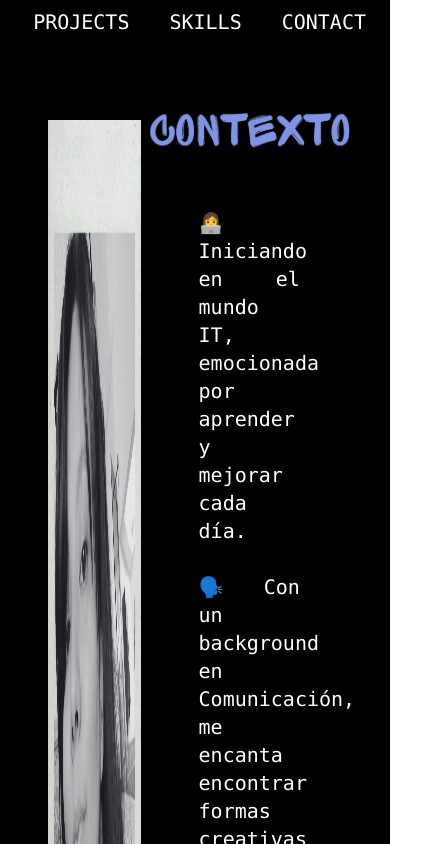
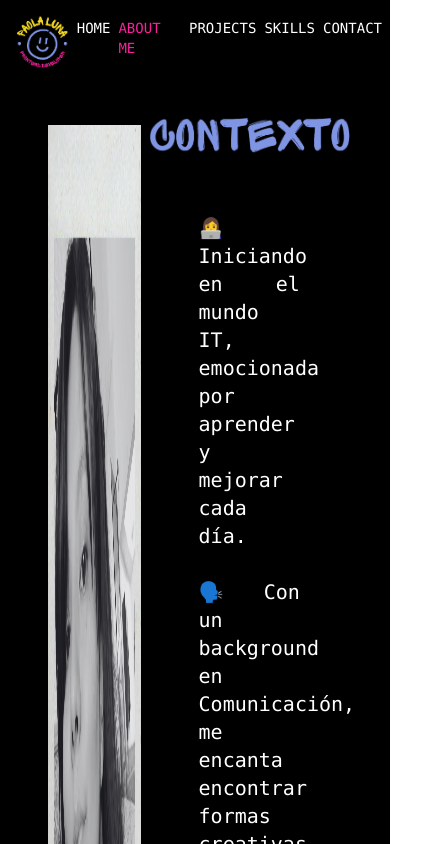
Before and after one commit to PaosLuna/Portafolio-PL, a React (Vite) app: page /about-me in a window 390 px wide. Shown: the top 844 px of the page, 446 px wide, since content can reach past the window. Built offline with nearby package versions, Linux system fonts and the light colour scheme.

Commit message:
Feat responsive Header

```diff
--- a/src/components/Header.jsx
+++ b/src/components/Header.jsx
@@ -13,34 +13,48 @@ const Header = () => {
 
   return (
     <div className="flex flex-row max-w-full bg-black">
-      <div className="w-28 p-2">
-        <img src={logo} alt="Logo Paola Luna" className=" pl-10" />
+      <div className="p-2 w-20 lg:w-28 ">
+        <img
+          src={logo}
+          alt="Logo Paola Luna"
+          className="w-[100%] ml-2 mt-2 md:ml-10 md:mt-2 lg:pl-10 "
+        />
       </div>
-      <nav className="w-full flex items-center justify-end">
+      <nav className="w-full flex items-center justify-center md:justify-end">
         <div>
-          <ul className="flex flex-row gap-10 p-2 pr-20 text-white font-mono uppercase text-xl cursor-pointer">
-            <Link to="/">HOME</Link>
+          <ul className="flex flex-row text-white font-mono uppercase text-sm md:text-xl gap-2 md:gap-10 p-2 md:pr-20  cursor-pointer ">
+            <Link to="/" className="hover:text-[#f6229b]">
+              HOME
+            </Link>
             <Link
               to="/about-me"
-              className={`boton ${buttonActive("/about-me") ? "active" : ""} `}
+              className={`boton ${
+                buttonActive("/about-me") ? "active" : ""
+              } hover:text-[#f6229b]`}
             >
               About me
             </Link>
             <Link
               to="/projects"
-              className={`boton ${buttonActive("/projects") ? "active" : ""}`}
+              className={`boton ${
+                buttonActive("/projects") ? "active" : ""
+              } hover:text-[#f6229b]`}
             >
               projects
             </Link>
             <Link
               to="/skills"
-              className={`boton ${buttonActive("/skills") ? "active" : ""}`}
+              className={`boton ${
+                buttonActive("/skills") ? "active" : ""
+              } hover:text-[#f6229b]`}
             >
               skills
             </Link>
             <Link
               to="/contact"
-              className={`boton ${buttonActive("/contact") ? "active" : ""}`}
+              className={`boton ${
+                buttonActive("/contact") ? "active" : ""
+              } hover:text-[#f6229b]`}
             >
               contact
             </Link>
```
